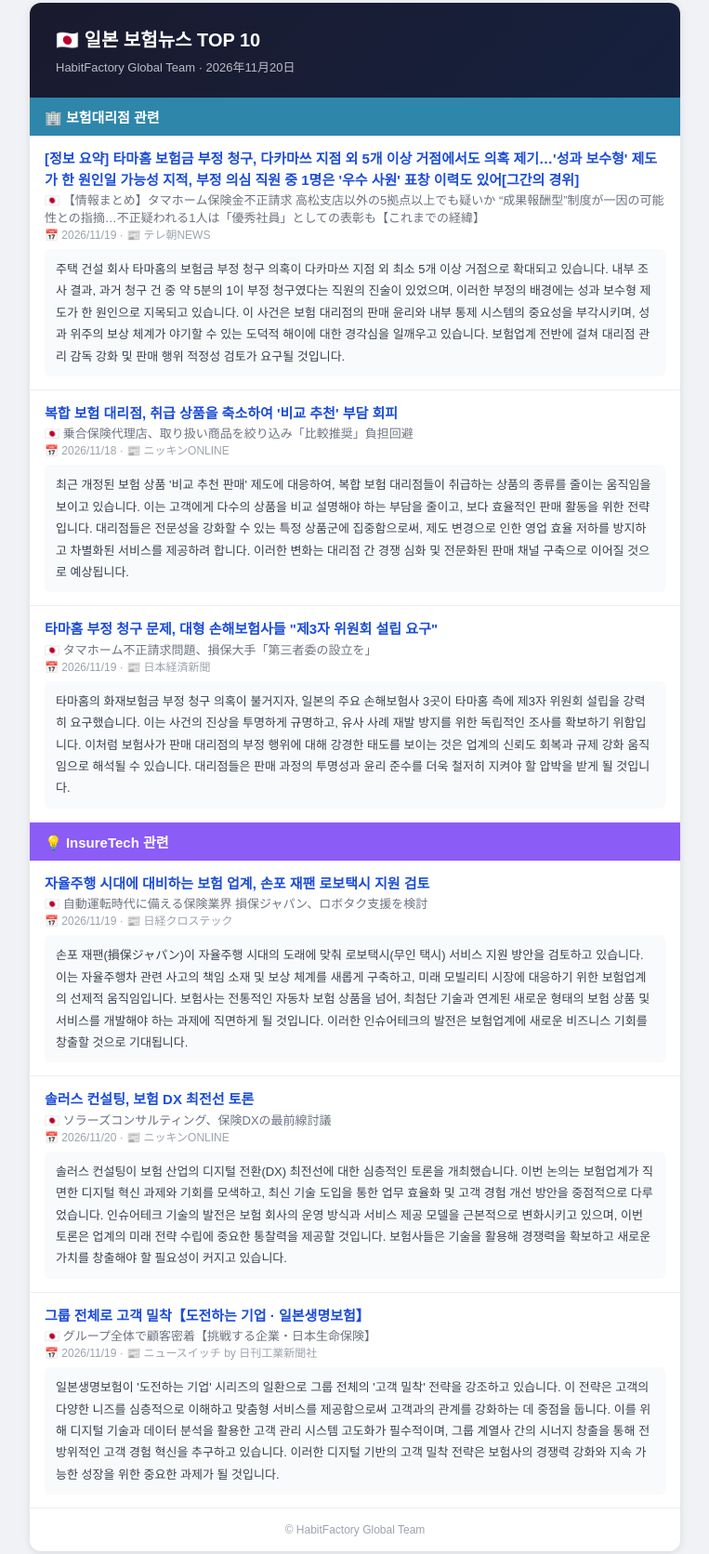
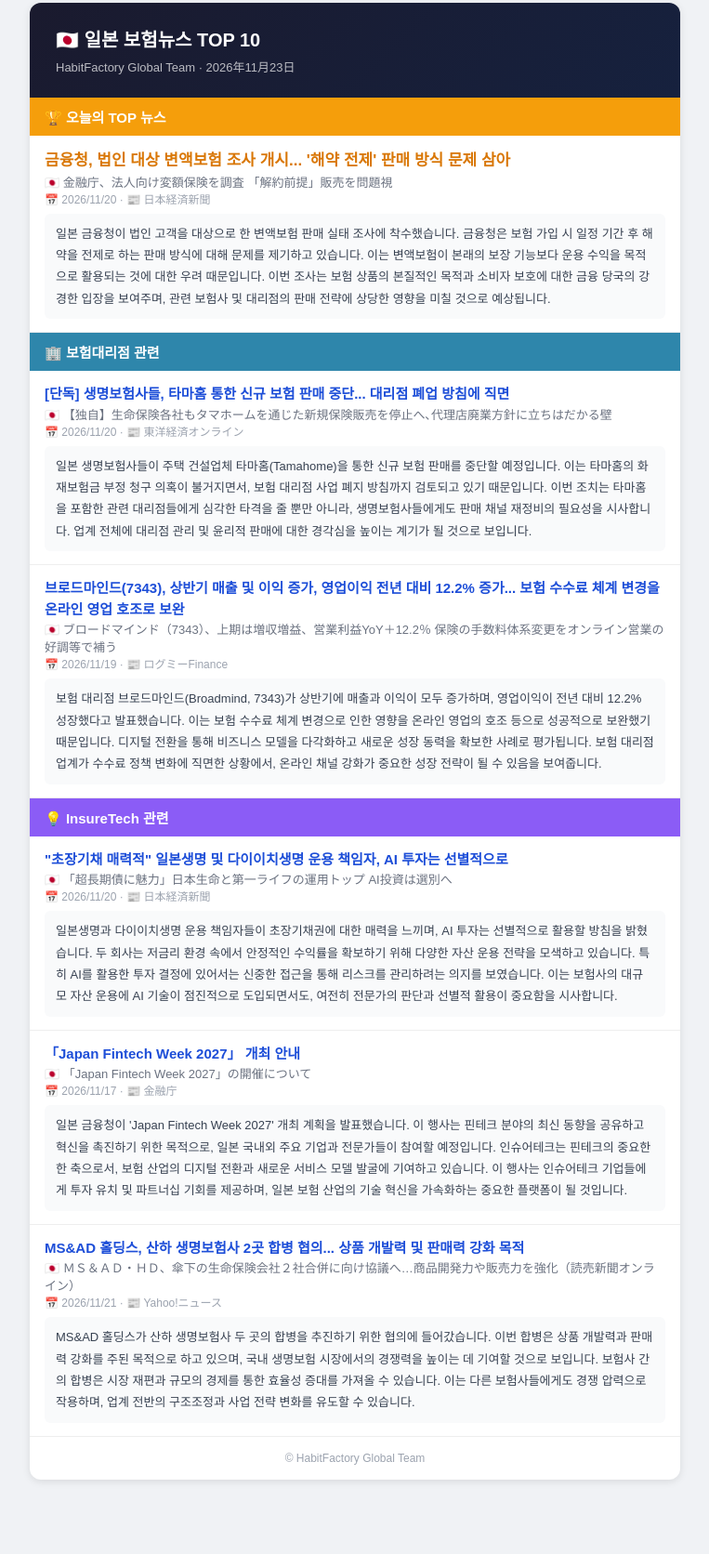
Before and after one commit to SeeTheSkyEric/japan-insurance-news-bot, a plain HTML site: page docs/index.html in a window 1280 px wide. Shown: the part 17-1689 px from the top of the page at 93% size, without its empty margins (258-1021 px from the left). After the commit the page ends 1629 px from the top, so only its background shows below. Drawn offline with Linux system fonts and the light colour scheme.

Commit message:
chore: 일본 보험뉴스 자동 업데이트 2026-11-23

```diff
--- a/docs/index.html
+++ b/docs/index.html
@@ -3,49 +3,49 @@
 <div style="max-width:700px;margin:0 auto;background:white;border-radius:12px;overflow:hidden;box-shadow:0 2px 8px rgba(0,0,0,.1);">
   <div style="background:linear-gradient(135deg,#1a1a2e,#16213e);padding:24px 28px;color:white;">
     <h1 style="margin:0;font-size:20px;">🇯🇵 일본 보험뉴스 TOP 10</h1>
-    <p style="margin:6px 0 0;opacity:.7;font-size:13px;">HabitFactory Global Team · 2026年11月20日</p>
+    <p style="margin:6px 0 0;opacity:.7;font-size:13px;">HabitFactory Global Team · 2026年11月23日</p>
   </div>
-  <table style="width:100%;border-collapse:collapse;"><tr><td style="background:#2E86AB;color:white;padding:10px 16px;font-weight:bold;font-size:15px;">🏢 보험대리점 관련</td></tr><tr style="border-bottom:1px solid #eee;">
+  <table style="width:100%;border-collapse:collapse;"><tr><td style="background:#F59E0B;color:white;padding:10px 16px;font-weight:bold;font-size:15px;">🏆 오늘의 TOP 뉴스</td></tr><tr style="border-bottom:1px solid #eee;">
   <td style="padding:14px 16px;vertical-align:top;">
-    <a href="https://news.tv-asahi.co.jp/news_economy/articles/900204101.html" style="color:#1D4ED8;font-weight:bold;font-size:15px;text-decoration:none;line-height:1.5;">[정보 요약] 타마홈 보험금 부정 청구, 다카마쓰 지점 외 5개 이상 거점에서도 의혹 제기…'성과 보수형' 제도가 한 원인일 가능성 지적, 부정 의심 직원 중 1명은 '우수 사원' 표창 이력도 있어[그간의 경위]</a><br>
-    <span style="color:#6B7280;font-size:13px;">🇯🇵 【情報まとめ】タマホーム保険金不正請求 高松支店以外の5拠点以上でも疑いか “成果報酬型”制度が一因の可能性との指摘…不正疑われる1人は「優秀社員」としての表彰も【これまでの経緯】</span><br>
-    <span style="color:#9CA3AF;font-size:12px;">📅 2026/11/19 · 📰 テレ朝NEWS</span>
-    <div style="background:#F9FAFB;padding:10px 12px;border-radius:6px;margin-top:8px;font-size:13px;color:#374151;line-height:1.8;">주택 건설 회사 타마홈의 보험금 부정 청구 의혹이 다카마쓰 지점 외 최소 5개 이상 거점으로 확대되고 있습니다. 내부 조사 결과, 과거 청구 건 중 약 5분의 1이 부정 청구였다는 직원의 진술이 있었으며, 이러한 부정의 배경에는 성과 보수형 제도가 한 원인으로 지목되고 있습니다. 이 사건은 보험 대리점의 판매 윤리와 내부 통제 시스템의 중요성을 부각시키며, 성과 위주의 보상 체계가 야기할 수 있는 도덕적 해이에 대한 경각심을 일깨우고 있습니다. 보험업계 전반에 걸쳐 대리점 관리 감독 강화 및 판매 행위 적정성 검토가 요구될 것입니다.</div>
+    <a href="https://www.nikkei.com/article/DGXZQOUB201F10Q6A121C2000000/" style="color:#D97706;font-weight:bold;font-size:17px;text-decoration:none;line-height:1.5;">금융청, 법인 대상 변액보험 조사 개시... '해약 전제' 판매 방식 문제 삼아</a><br>
+    <span style="color:#6B7280;font-size:13px;">🇯🇵 金融庁、法人向け変額保険を調査 「解約前提」販売を問題視</span><br>
+    <span style="color:#9CA3AF;font-size:12px;">📅 2026/11/20 · 📰 日本経済新聞</span>
+    <div style="background:#F9FAFB;padding:10px 12px;border-radius:6px;margin-top:8px;font-size:13px;color:#374151;line-height:1.8;">일본 금융청이 법인 고객을 대상으로 한 변액보험 판매 실태 조사에 착수했습니다. 금융청은 보험 가입 시 일정 기간 후 해약을 전제로 하는 판매 방식에 대해 문제를 제기하고 있습니다. 이는 변액보험이 본래의 보장 기능보다 운용 수익을 목적으로 활용되는 것에 대한 우려 때문입니다. 이번 조사는 보험 상품의 본질적인 목적과 소비자 보호에 대한 금융 당국의 강경한 입장을 보여주며, 관련 보험사 및 대리점의 판매 전략에 상당한 영향을 미칠 것으로 예상됩니다.</div>
+  </td>
+</tr><tr><td style="background:#2E86AB;color:white;padding:10px 16px;font-weight:bold;font-size:15px;">🏢 보험대리점 관련</td></tr><tr style="border-bottom:1px solid #eee;">
+  <td style="padding:14px 16px;vertical-align:top;">
+    <a href="https://toyokeizai.net/articles/-/965530" style="color:#1D4ED8;font-weight:bold;font-size:15px;text-decoration:none;line-height:1.5;">[단독] 생명보험사들, 타마홈 통한 신규 보험 판매 중단... 대리점 폐업 방침에 직면</a><br>
+    <span style="color:#6B7280;font-size:13px;">🇯🇵 【独自】生命保険各社もタマホームを通じた新規保険販売を停止へ､代理店廃業方針に立ちはだかる壁</span><br>
+    <span style="color:#9CA3AF;font-size:12px;">📅 2026/11/20 · 📰 東洋経済オンライン</span>
+    <div style="background:#F9FAFB;padding:10px 12px;border-radius:6px;margin-top:8px;font-size:13px;color:#374151;line-height:1.8;">일본 생명보험사들이 주택 건설업체 타마홈(Tamahome)을 통한 신규 보험 판매를 중단할 예정입니다. 이는 타마홈의 화재보험금 부정 청구 의혹이 불거지면서, 보험 대리점 사업 폐지 방침까지 검토되고 있기 때문입니다. 이번 조치는 타마홈을 포함한 관련 대리점들에게 심각한 타격을 줄 뿐만 아니라, 생명보험사들에게도 판매 채널 재정비의 필요성을 시사합니다. 업계 전체에 대리점 관리 및 윤리적 판매에 대한 경각심을 높이는 계기가 될 것으로 보입니다.</div>
   </td>
 </tr><tr style="border-bottom:1px solid #eee;">
   <td style="padding:14px 16px;vertical-align:top;">
-    <a href="https://www.nikkinonline.com/article/440880" style="color:#1D4ED8;font-weight:bold;font-size:15px;text-decoration:none;line-height:1.5;">복합 보험 대리점, 취급 상품을 축소하여 '비교 추천' 부담 회피</a><br>
-    <span style="color:#6B7280;font-size:13px;">🇯🇵 乗合保険代理店、取り扱い商品を絞り込み「比較推奨」負担回避</span><br>
-    <span style="color:#9CA3AF;font-size:12px;">📅 2026/11/18 · 📰 ニッキンONLINE</span>
-    <div style="background:#F9FAFB;padding:10px 12px;border-radius:6px;margin-top:8px;font-size:13px;color:#374151;line-height:1.8;">최근 개정된 보험 상품 '비교 추천 판매' 제도에 대응하여, 복합 보험 대리점들이 취급하는 상품의 종류를 줄이는 움직임을 보이고 있습니다. 이는 고객에게 다수의 상품을 비교 설명해야 하는 부담을 줄이고, 보다 효율적인 판매 활동을 위한 전략입니다. 대리점들은 전문성을 강화할 수 있는 특정 상품군에 집중함으로써, 제도 변경으로 인한 영업 효율 저하를 방지하고 차별화된 서비스를 제공하려 합니다. 이러한 변화는 대리점 간 경쟁 심화 및 전문화된 판매 채널 구축으로 이어질 것으로 예상됩니다.</div>
+    <a href="https://finance.logmi.jp/articles/386474" style="color:#1D4ED8;font-weight:bold;font-size:15px;text-decoration:none;line-height:1.5;">브로드마인드(7343), 상반기 매출 및 이익 증가, 영업이익 전년 대비 12.2% 증가... 보험 수수료 체계 변경을 온라인 영업 호조로 보완</a><br>
+    <span style="color:#6B7280;font-size:13px;">🇯🇵 ブロードマインド（7343）、上期は増収増益、営業利益YoY＋12.2％ 保険の手数料体系変更をオンライン営業の好調等で補う</span><br>
+    <span style="color:#9CA3AF;font-size:12px;">📅 2026/11/19 · 📰 ログミーFinance</span>
+    <div style="background:#F9FAFB;padding:10px 12px;border-radius:6px;margin-top:8px;font-size:13px;color:#374151;line-height:1.8;">보험 대리점 브로드마인드(Broadmind, 7343)가 상반기에 매출과 이익이 모두 증가하며, 영업이익이 전년 대비 12.2% 성장했다고 발표했습니다. 이는 보험 수수료 체계 변경으로 인한 영향을 온라인 영업의 호조 등으로 성공적으로 보완했기 때문입니다. 디지털 전환을 통해 비즈니스 모델을 다각화하고 새로운 성장 동력을 확보한 사례로 평가됩니다. 보험 대리점 업계가 수수료 정책 변화에 직면한 상황에서, 온라인 채널 강화가 중요한 성장 전략이 될 수 있음을 보여줍니다.</div>
+  </td>
+</tr><tr><td style="background:#8B5CF6;color:white;padding:10px 16px;font-weight:bold;font-size:15px;">💡 InsureTech 관련</td></tr><tr style="border-bottom:1px solid #eee;">
+  <td style="padding:14px 16px;vertical-align:top;">
+    <a href="https://www.google.com/search?q=%E3%80%8C%E8%B6%85%E9%95%B7%E6%9C%9F%E5%82%B5%E3%81%AB%E9%AD%85%E5%8A%9B%E3%80%8D%E6%97%A5%E6%9C%AC%E7%94%9F%E5%91%BD%E3%81%A8%E7%AC%AC%E4%B8%80%E3%83%A9%E3%82%A4%E3%83%95%E3%81%AE%E9%81%8B%E7%94%A8%E3%83%88%E3%83%83%E3%83%97%20AI%E6%8A%95%E8%B3%87%E3%81%AF%E9%81%B8%E5%88%A5%E3%81%B8" style="color:#1D4ED8;font-weight:bold;font-size:15px;text-decoration:none;line-height:1.5;">"초장기채 매력적" 일본생명 및 다이이치생명 운용 책임자, AI 투자는 선별적으로</a><br>
+    <span style="color:#6B7280;font-size:13px;">🇯🇵 「超長期債に魅力」日本生命と第一ライフの運用トップ AI投資は選別へ</span><br>
+    <span style="color:#9CA3AF;font-size:12px;">📅 2026/11/20 · 📰 日本経済新聞</span>
+    <div style="background:#F9FAFB;padding:10px 12px;border-radius:6px;margin-top:8px;font-size:13px;color:#374151;line-height:1.8;">일본생명과 다이이치생명 운용 책임자들이 초장기채권에 대한 매력을 느끼며, AI 투자는 선별적으로 활용할 방침을 밝혔습니다. 두 회사는 저금리 환경 속에서 안정적인 수익률을 확보하기 위해 다양한 자산 운용 전략을 모색하고 있습니다. 특히 AI를 활용한 투자 결정에 있어서는 신중한 접근을 통해 리스크를 관리하려는 의지를 보였습니다. 이는 보험사의 대규모 자산 운용에 AI 기술이 점진적으로 도입되면서도, 여전히 전문가의 판단과 선별적 활용이 중요함을 시사합니다.</div>
   </td>
 </tr><tr style="border-bottom:1px solid #eee;">
   <td style="padding:14px 16px;vertical-align:top;">
-    <a href="https://www.nikkei.com/article/DGXZQOUB196MD0Z11C26A1000000/" style="color:#1D4ED8;font-weight:bold;font-size:15px;text-decoration:none;line-height:1.5;">타마홈 부정 청구 문제, 대형 손해보험사들 "제3자 위원회 설립 요구"</a><br>
-    <span style="color:#6B7280;font-size:13px;">🇯🇵 タマホーム不正請求問題、損保大手「第三者委の設立を」</span><br>
-    <span style="color:#9CA3AF;font-size:12px;">📅 2026/11/19 · 📰 日本経済新聞</span>
-    <div style="background:#F9FAFB;padding:10px 12px;border-radius:6px;margin-top:8px;font-size:13px;color:#374151;line-height:1.8;">타마홈의 화재보험금 부정 청구 의혹이 불거지자, 일본의 주요 손해보험사 3곳이 타마홈 측에 제3자 위원회 설립을 강력히 요구했습니다. 이는 사건의 진상을 투명하게 규명하고, 유사 사례 재발 방지를 위한 독립적인 조사를 확보하기 위함입니다. 이처럼 보험사가 판매 대리점의 부정 행위에 대해 강경한 태도를 보이는 것은 업계의 신뢰도 회복과 규제 강화 움직임으로 해석될 수 있습니다. 대리점들은 판매 과정의 투명성과 윤리 준수를 더욱 철저히 지켜야 할 압박을 받게 될 것입니다.</div>
-  </td>
-</tr><tr><td style="background:#8B5CF6;color:white;padding:10px 16px;font-weight:bold;font-size:15px;">💡 InsureTech 관련</td></tr><tr style="border-bottom:1px solid #eee;">
-  <td style="padding:14px 16px;vertical-align:top;">
-    <a href="https://www.google.com/search?q=%E8%87%AA%E5%8B%95%E9%81%8B%E8%BB%A2%E6%99%82%E4%BB%A3%E3%81%AB%E5%82%99%E3%81%88%E3%82%8B%E4%BF%9D%E9%99%BA%E6%A5%AD%E7%95%8C%20%E6%90%8D%E4%BF%9D%E3%82%B8%E3%83%A3%E3%83%91%E3%83%B3%E3%80%81%E3%83%AD%E3%83%9C%E3%82%BF%E3%82%AF%E6%94%AF%E6%8F%B4%E3%82%92%E6%A4%9C%E8%A8%8E" style="color:#1D4ED8;font-weight:bold;font-size:15px;text-decoration:none;line-height:1.5;">자율주행 시대에 대비하는 보험 업계, 손포 재팬 로보택시 지원 검토</a><br>
-    <span style="color:#6B7280;font-size:13px;">🇯🇵 自動運転時代に備える保険業界 損保ジャパン、ロボタク支援を検討</span><br>
-    <span style="color:#9CA3AF;font-size:12px;">📅 2026/11/19 · 📰 日経クロステック</span>
-    <div style="background:#F9FAFB;padding:10px 12px;border-radius:6px;margin-top:8px;font-size:13px;color:#374151;line-height:1.8;">손포 재팬(損保ジャパン)이 자율주행 시대의 도래에 맞춰 로보택시(무인 택시) 서비스 지원 방안을 검토하고 있습니다. 이는 자율주행차 관련 사고의 책임 소재 및 보상 체계를 새롭게 구축하고, 미래 모빌리티 시장에 대응하기 위한 보험업계의 선제적 움직임입니다. 보험사는 전통적인 자동차 보험 상품을 넘어, 최첨단 기술과 연계된 새로운 형태의 보험 상품 및 서비스를 개발해야 하는 과제에 직면하게 될 것입니다. 이러한 인슈어테크의 발전은 보험업계에 새로운 비즈니스 기회를 창출할 것으로 기대됩니다.</div>
+    <a href="https://www.fsa.go.jp/news/r8/sonota/20261113/japanfintechweek.html" style="color:#1D4ED8;font-weight:bold;font-size:15px;text-decoration:none;line-height:1.5;">「Japan Fintech Week 2027」 개최 안내</a><br>
+    <span style="color:#6B7280;font-size:13px;">🇯🇵 「Japan Fintech Week 2027」の開催について</span><br>
+    <span style="color:#9CA3AF;font-size:12px;">📅 2026/11/17 · 📰 金融庁</span>
+    <div style="background:#F9FAFB;padding:10px 12px;border-radius:6px;margin-top:8px;font-size:13px;color:#374151;line-height:1.8;">일본 금융청이 'Japan Fintech Week 2027' 개최 계획을 발표했습니다. 이 행사는 핀테크 분야의 최신 동향을 공유하고 혁신을 촉진하기 위한 목적으로, 일본 국내외 주요 기업과 전문가들이 참여할 예정입니다. 인슈어테크는 핀테크의 중요한 한 축으로서, 보험 산업의 디지털 전환과 새로운 서비스 모델 발굴에 기여하고 있습니다. 이 행사는 인슈어테크 기업들에게 투자 유치 및 파트너십 기회를 제공하며, 일본 보험 산업의 기술 혁신을 가속화하는 중요한 플랫폼이 될 것입니다.</div>
   </td>
 </tr><tr style="border-bottom:1px solid #eee;">
   <td style="padding:14px 16px;vertical-align:top;">
-    <a href="https://www.nikkinonline.com/article/441675" style="color:#1D4ED8;font-weight:bold;font-size:15px;text-decoration:none;line-height:1.5;">솔러스 컨설팅, 보험 DX 최전선 토론</a><br>
-    <span style="color:#6B7280;font-size:13px;">🇯🇵 ソラーズコンサルティング、保険DXの最前線討議</span><br>
-    <span style="color:#9CA3AF;font-size:12px;">📅 2026/11/20 · 📰 ニッキンONLINE</span>
-    <div style="background:#F9FAFB;padding:10px 12px;border-radius:6px;margin-top:8px;font-size:13px;color:#374151;line-height:1.8;">솔러스 컨설팅이 보험 산업의 디지털 전환(DX) 최전선에 대한 심층적인 토론을 개최했습니다. 이번 논의는 보험업계가 직면한 디지털 혁신 과제와 기회를 모색하고, 최신 기술 도입을 통한 업무 효율화 및 고객 경험 개선 방안을 중점적으로 다루었습니다. 인슈어테크 기술의 발전은 보험 회사의 운영 방식과 서비스 제공 모델을 근본적으로 변화시키고 있으며, 이번 토론은 업계의 미래 전략 수립에 중요한 통찰력을 제공할 것입니다. 보험사들은 기술을 활용해 경쟁력을 확보하고 새로운 가치를 창출해야 할 필요성이 커지고 있습니다.</div>
-  </td>
-</tr><tr style="border-bottom:1px solid #eee;">
-  <td style="padding:14px 16px;vertical-align:top;">
-    <a href="https://newswitch.jp/p/50881" style="color:#1D4ED8;font-weight:bold;font-size:15px;text-decoration:none;line-height:1.5;">그룹 전체로 고객 밀착【도전하는 기업 · 일본생명보험】</a><br>
-    <span style="color:#6B7280;font-size:13px;">🇯🇵 グループ全体で顧客密着【挑戦する企業・日本生命保険】</span><br>
-    <span style="color:#9CA3AF;font-size:12px;">📅 2026/11/19 · 📰 ニュースイッチ by 日刊工業新聞社</span>
-    <div style="background:#F9FAFB;padding:10px 12px;border-radius:6px;margin-top:8px;font-size:13px;color:#374151;line-height:1.8;">일본생명보험이 '도전하는 기업' 시리즈의 일환으로 그룹 전체의 '고객 밀착' 전략을 강조하고 있습니다. 이 전략은 고객의 다양한 니즈를 심층적으로 이해하고 맞춤형 서비스를 제공함으로써 고객과의 관계를 강화하는 데 중점을 둡니다. 이를 위해 디지털 기술과 데이터 분석을 활용한 고객 관리 시스템 고도화가 필수적이며, 그룹 계열사 간의 시너지 창출을 통해 전방위적인 고객 경험 혁신을 추구하고 있습니다. 이러한 디지털 기반의 고객 밀착 전략은 보험사의 경쟁력 강화와 지속 가능한 성장을 위한 중요한 과제가 될 것입니다.</div>
+    <a href="https://news.yahoo.co.jp/articles/008059b7a29fa4a027e739a7cb1de17e32ab9b9f" style="color:#1D4ED8;font-weight:bold;font-size:15px;text-decoration:none;line-height:1.5;">MS&AD 홀딩스, 산하 생명보험사 2곳 합병 협의... 상품 개발력 및 판매력 강화 목적</a><br>
+    <span style="color:#6B7280;font-size:13px;">🇯🇵 ＭＳ＆ＡＤ・ＨＤ、傘下の生命保険会社２社合併に向け協議へ…商品開発力や販売力を強化（読売新聞オンライン）</span><br>
+    <span style="color:#9CA3AF;font-size:12px;">📅 2026/11/21 · 📰 Yahoo!ニュース</span>
+    <div style="background:#F9FAFB;padding:10px 12px;border-radius:6px;margin-top:8px;font-size:13px;color:#374151;line-height:1.8;">MS&AD 홀딩스가 산하 생명보험사 두 곳의 합병을 추진하기 위한 협의에 들어갔습니다. 이번 합병은 상품 개발력과 판매력 강화를 주된 목적으로 하고 있으며, 국내 생명보험 시장에서의 경쟁력을 높이는 데 기여할 것으로 보입니다. 보험사 간의 합병은 시장 재편과 규모의 경제를 통한 효율성 증대를 가져올 수 있습니다. 이는 다른 보험사들에게도 경쟁 압력으로 작용하며, 업계 전반의 구조조정과 사업 전략 변화를 유도할 수 있습니다.</div>
   </td>
 </tr></table>
   <div style="padding:16px;text-align:center;color:#9CA3AF;font-size:12px;">© HabitFactory Global Team</div>
```
Also changed, not shown: docs/sent_news_history.json (+14 -14 lines).
